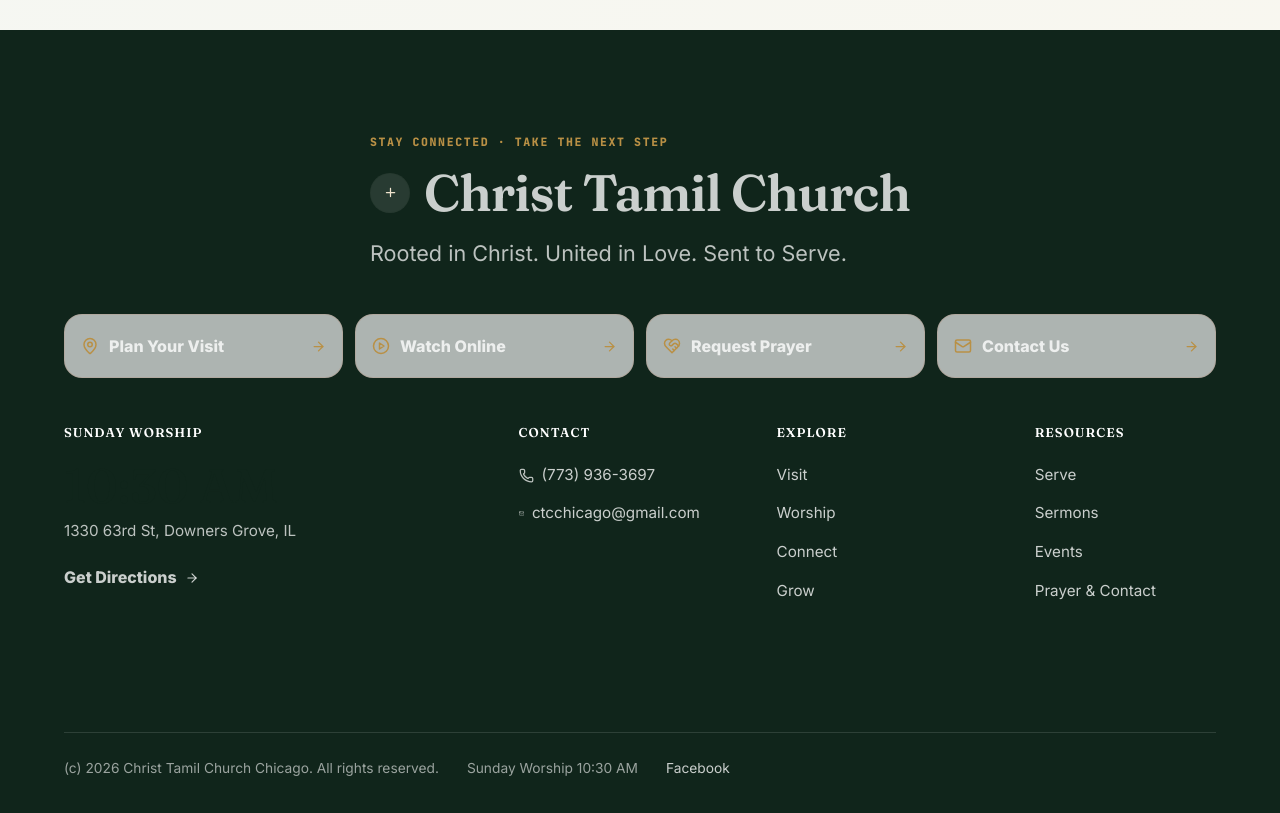
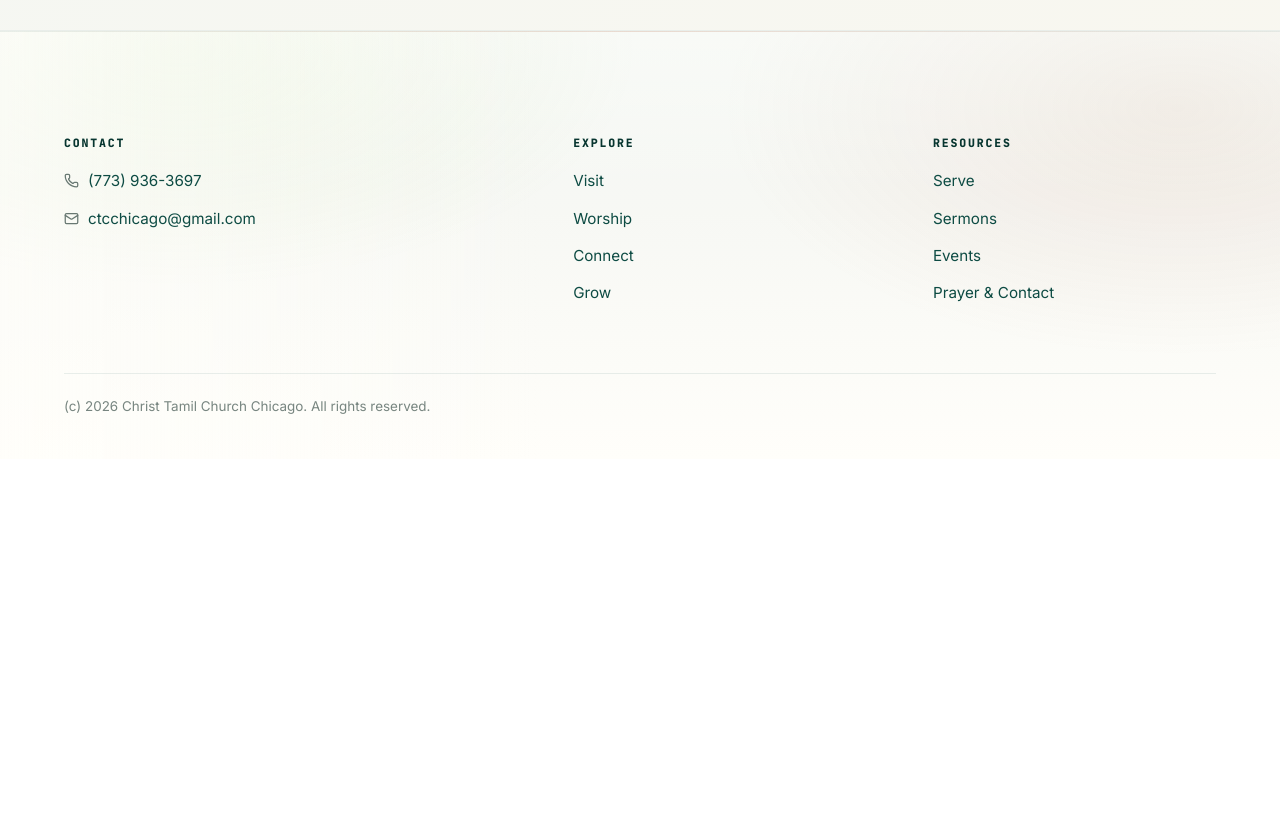
Before and after one commit to anand-adalarasan/ctc, a React (Vite) app: page /faith in a window 1280 px wide. Shown: the part 1980-2793 px from the top of the page. After the commit the page ends 2439 px from the top, so only its background shows below. Built offline with nearby package versions, Linux system fonts and the light colour scheme; a web font is replaced by a local one.

Commit message:
Baseline - Commit

```diff
--- a/src/components/Layout.tsx
+++ b/src/components/Layout.tsx
@@ -1,7 +1,7 @@
-import { ArrowRight, HeartHandshake, Mail, MapPin, Menu, Phone, PlayCircle, X } from "lucide-react";
+import { Mail, Menu, Phone, X } from "lucide-react";
 import { ReactNode, useEffect, useState } from "react";
 import { Link, NavLink, useLocation } from "react-router-dom";
-import { churchInfo } from "../data/site";
+import { siteImages } from "../data/images";
 import { useRevealOnScroll } from "../hooks/useRevealOnScroll";
 
 type LayoutProps = {
@@ -14,13 +14,6 @@
   { label: "Connect", href: "/connect" },
   { label: "Grow", href: "/grow" },
   { label: "Serve", href: "/serve" }
-];
-
-const footerNextSteps = [
-  { label: "Plan Your Visit", href: "/visit", icon: MapPin },
-  { label: "Watch Online", href: "/sermons", icon: PlayCircle },
-  { label: "Request Prayer", href: "/contact", icon: HeartHandshake },
-  { label: "Contact Us", href: "/contact", icon: Mail }
 ];
 
 export default function Layout({ children }: LayoutProps) {
@@ -54,9 +47,16 @@
       <a className="skip-link" href="#main-content">
         Skip to main content
       </a>
+
       <header className="site-header">
-        <Link className="brand" to="/" onClick={() => setOpen(false)}>
-          <span className="brand-mark" aria-hidden="true">+</span>
+        <Link className="brand brand-logo-link" to="/" onClick={() => setOpen(false)}>
+          <img
+            className="brand-logo"
+            src={siteImages.logo.src}
+            alt={siteImages.logo.alt}
+            width="200"
+            height="47"
+          />
           <span>
             <strong>Christ Tamil Church</strong>
             <small><span lang="ta">வணக்கம்</span> Chicago</small>
@@ -107,40 +107,7 @@
       <main id="main-content">{children}</main>
 
       <footer className="footer footer-flow reveal" ref={footerRef}>
-        <div className="footer-invitation" data-reveal-child>
-          <span className="footer-flow-label">Stay connected · Take the next step</span>
-          <Link className="footer-brand" to="/">
-            <span className="brand-mark" aria-hidden="true">+</span>
-            <span>Christ Tamil Church</span>
-          </Link>
-          <p>Rooted in Christ. United in Love. Sent to Serve.</p>
-        </div>
-
-        <div className="footer-next-steps" aria-label="Next steps" data-reveal-child>
-          {footerNextSteps.map((item) => {
-            const Icon = item.icon;
-
-            return (
-              <Link className="footer-next-step" key={item.href} to={item.href}>
-                <Icon size={18} aria-hidden="true" />
-                <span>{item.label}</span>
-                <ArrowRight size={15} aria-hidden="true" />
-              </Link>
-            );
-          })}
-        </div>
-
         <div className="footer-grid">
-          <section className="footer-service" aria-labelledby="footer-service-heading" data-reveal-child>
-            <h3 id="footer-service-heading">Sunday Worship</h3>
-            <strong>{churchInfo.worship.time}</strong>
-            <p>{churchInfo.address.short}</p>
-            <a href={churchInfo.address.directionsUrl} target="_blank" rel="noreferrer">
-              Get Directions
-              <ArrowRight size={14} aria-hidden="true" />
-            </a>
-          </section>
-
           <section data-reveal-child>
             <h3>Contact</h3>
             <p>
@@ -172,67 +139,8 @@
 
         <div className="footer-bottom" data-reveal-child>
           <span>(c) 2026 Christ Tamil Church Chicago. All rights reserved.</span>
-          <span>{churchInfo.worship.label} {churchInfo.worship.time}</span>
-          <a
-            href="https://www.facebook.com/ChristTamilChurchChicago"
-            target="_blank"
-            rel="noreferrer"
-          >
-            Facebook
-          </a>
         </div>
       </footer>
-
-      {false && (
-      <footer className="footer reveal" ref={footerRef}>
-        <div className="footer-grid">
-          <div className="footer-brand-column" data-reveal-child>
-            <Link className="footer-brand" to="/">
-              <span className="brand-mark" aria-hidden="true">+</span>
-              <span>Christ Tamil Church Chicago</span>
-            </Link>
-            <span className="footer-tamil" lang="ta">விசுவாசம் · அன்பு · ஐக்கியம்</span>
-            <p>
-              Rooted in Christ. United in Love. Sent to Serve.
-            </p>
-            <div className="social-row" aria-label="Social links">
-              <a
-                href="https://www.facebook.com/ChristTamilChurchChicago"
-                target="_blank"
-                rel="noreferrer"
-              >
-                Facebook
-              </a>
-              <Link to="/connect">Updates</Link>
-            </div>
-          </div>
-          <div data-reveal-child>
-            <h3>Worship</h3>
-            <p>Sunday Worship</p>
-            <p>{churchInfo.worship.time}</p>
-            <p>{churchInfo.address.short}</p>
-          </div>
-          <div data-reveal-child>
-            <h3>Contact</h3>
-            <p><a href="tel:+17739363697">(773) 936-3697</a></p>
-            <p><a href="mailto:ctcchicago@gmail.com">ctcchicago@gmail.com</a></p>
-          </div>
-          <div data-reveal-child>
-            <h3>Quick Links</h3>
-            <p><Link to="/visit">I'm New</Link></p>
-            <p><Link to="/worship">Worship</Link></p>
-            <p><Link to="/grow">Grow</Link></p>
-            <p><Link to="/sermons">Sermons</Link></p>
-            <p><Link to="/contact">Contact</Link></p>
-          </div>
-        </div>
-        <div className="footer-bottom" data-reveal-child>
-          <span>(c) 2026 Christ Tamil Church Chicago. All rights reserved.</span>
-          <span>{churchInfo.worship.label} {churchInfo.worship.time}</span>
-          <span>{churchInfo.address.short}</span>
-        </div>
-      </footer>
-      )}
     </div>
   );
 }
--- a/src/data/images.ts
+++ b/src/data/images.ts
@@ -1,6 +1,7 @@
 import ctcHeroBackground from "../assets/images/ctc-hero-background-green.png";
 import ctcHeroBackgroundMobile from "../assets/images/ctc-hero-background-green-mobile.png";
 import ctcHeroImage from "../assets/images/ctc-hero-image.jpg";
+import ctcLogo from "../assets/images/ctc-logo.png";
 
 export type SiteImage = {
   id: string;
@@ -16,6 +17,15 @@
 const utm = "utm_source=christ_tamil_church&utm_medium=referral";
 
 export const siteImages = {
+  logo: {
+    id: "ctc-logo",
+    src: ctcLogo,
+    alt: "Christ Tamil Church Chicago logo",
+    creditName: "Christ Tamil Church",
+    creditUrl: "https://www.christtamilchurch.com/",
+    unsplashUrl: "",
+    usage: "Site header and footer logo"
+  },
   heroBackground: {
     id: "ctc-hero-background-green",
     src: ctcHeroBackground,
--- a/src/pages/Home.tsx
+++ b/src/pages/Home.tsx
@@ -306,7 +306,7 @@
             <small>Matthew 11:28</small>
           </span>
           <h1 className="josh-hero-title" id="home-title">
-            A Tamil church family in Chicagoland
+            A Tamil church in Chicagoland
           </h1>
           <p className="josh-hero-lede">
             New to church, new to the area, or visiting for the first time?
```
Also changed, not shown: src/assets/images/ctc-logo.png (added), src/styles.css.
